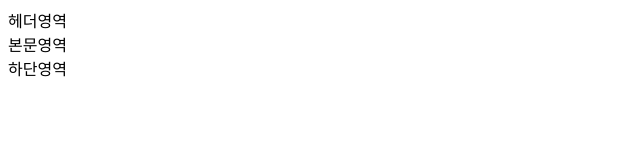
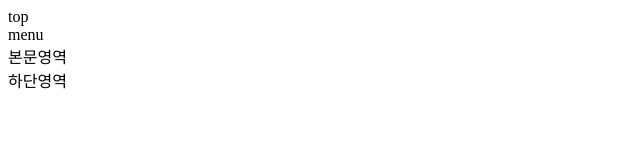
Before and after one commit to junsuuuuu/project1, a plain HTML site: page index.html in a window 1280 px wide. Shown: the whole page, without its empty margins (0-640 px from the left). Drawn offline with Linux system fonts and the light colour scheme.

Commit message:
a first commit

```diff
--- a/index.html
+++ b/index.html
@@ -7,7 +7,10 @@
     <title>project</title>
   </head>
   <body>
-    <header>헤더영역</header>
+    <header>
+      <div class="top">top</div>
+      <div class="gnb">menu</div>
+    </header>
     <section>본문영역</section>
     <footer>하단영역</footer>
   </body>
```
